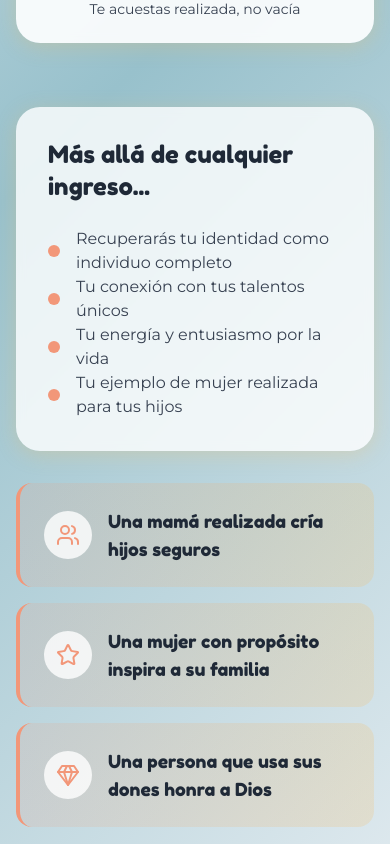
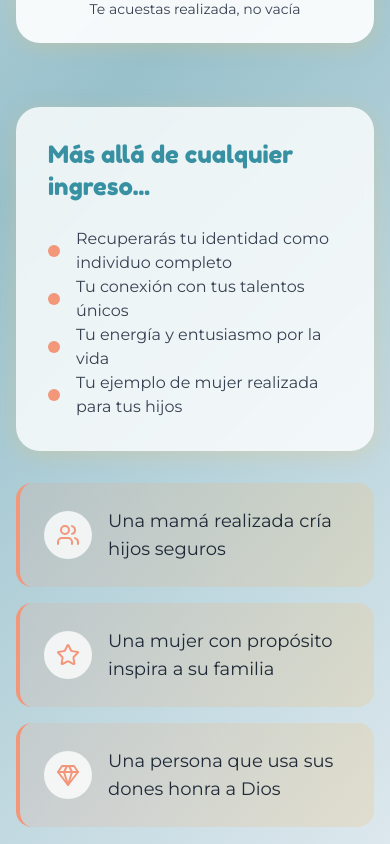
Before and after one commit to Juandurdaneta/talentos-de-vida, a Next.js app: page / in a window 390 px wide. Shown: the part 6460-7304 px from the top of the page. Built offline with nearby package versions, Linux system fonts and the light colour scheme; a web font is replaced by a local one.

Commit message:
Update Navbar and Story components for improved navigation and section identification; add section ID to Story and ensure correct link in Navbar.

```diff
--- a/src/components/navigation/Navbar.tsx
+++ b/src/components/navigation/Navbar.tsx
@@ -12,6 +12,7 @@ import { NavLink } from "./NavLink"
 
 const navLinks = [
   { href: "/", label: "Inicio", sectionId: "hero" },
+  { href: "/#story", label: "Sobre mí", sectionId: "story" },
   { href: "/contacto", label: "Contacto" },
 ]
 
--- a/src/components/sections/Story.tsx
+++ b/src/components/sections/Story.tsx
@@ -52,7 +52,7 @@ export function Story() {
   }
 
   return (
-    <section ref={ref} className="section-padding bg-off-white relative overflow-hidden">
+    <section id="story" ref={ref} className="section-padding bg-off-white relative overflow-hidden">
       {/* Decorative elements */}
       <div className="absolute top-0 left-0 w-full h-1 bg-gradient-to-r from-transparent via-teal/30 to-transparent" />
       <div className="absolute -top-40 -right-40 w-80 h-80 bg-teal-light/20 rounded-full blur-3xl" />
--- a/src/components/sections/Transformation.tsx
+++ b/src/components/sections/Transformation.tsx
@@ -100,7 +100,7 @@ export function Transformation() {
           {/* Beyond income section */}
           <motion.div variants={itemVariants} className="grid md:grid-cols-2 gap-8 mb-16">
             <div className="bg-white/80 backdrop-blur-sm rounded-3xl p-8 shadow-soft flex flex-col h-full">
-              <h3 className="font-fredoka text-2xl text-gray-800 mb-6">
+              <h3 className="font-fredoka text-2xl text-teal mb-6">
                 Más allá de cualquier ingreso...
               </h3>
               <div className="flex-1 flex flex-col justify-between">
@@ -124,7 +124,7 @@ export function Transformation() {
                   <div className="w-12 h-12 rounded-full bg-white/80 flex items-center justify-center flex-shrink-0">
                     <statement.icon className="w-6 h-6 text-coral" />
                   </div>
-                  <p className="font-fredoka text-lg md:text-xl text-gray-800">
+                  <p className="font-montserrat text-lg md:text-xl text-gray-800">
                     {statement.text}
                   </p>
                 </motion.div>
```
